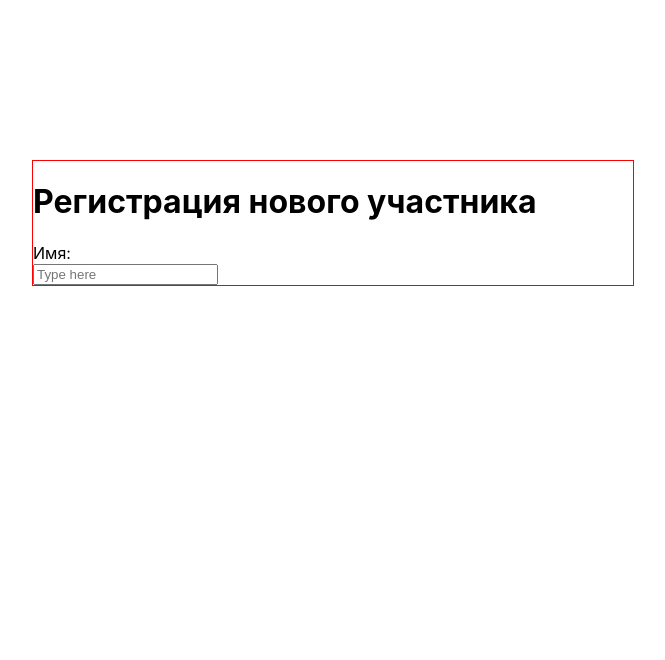
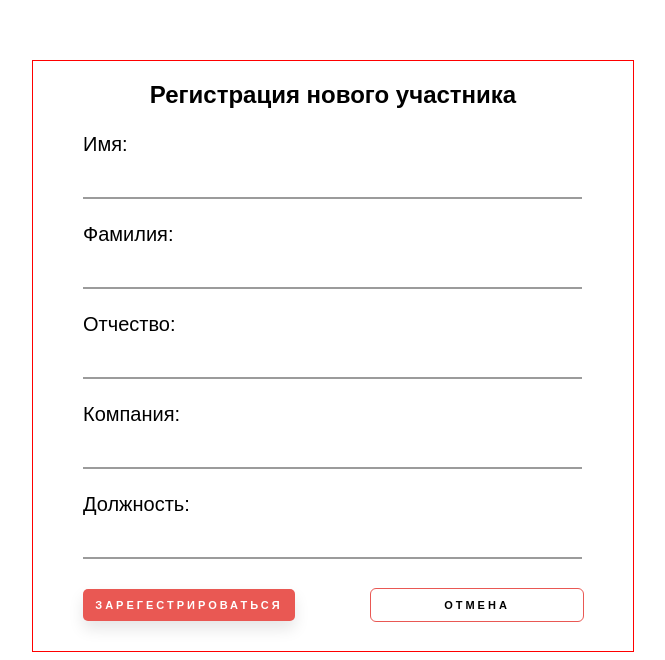
Before and after one commit to Enflamer/eventos-regestration-form, a React (Create React App) app: page / in a window 1280 px wide. Shown: the part 140-800 px from the top of the page, without its empty margins (307-972 px from the left). Built offline with nearby package versions, Linux system fonts and the light colour scheme.

Commit message:
First version

```diff
--- a/src/App.js
+++ b/src/App.js
@@ -2,9 +2,19 @@ import React from 'react';
 import ApplicationForm from './components/ApplicationForm'
 
 function App() {
+
+  const title = 'Регистрация нового участника'
+  const fields = [
+    {title:"Имя"},
+    {title:"Фамилия"},
+    {title:"Отчество"},
+    {title:"Компания"},
+    {title:"Должность"},
+  ]
+
   return (
     <div className="wrapper">
-        <ApplicationForm name='Регистрация нового участника' />
+        <ApplicationForm name={title} fields={fields} />
     </div>
   );
 }
--- a/src/components/ApplicationButton.js
+++ b/src/components/ApplicationButton.js
@@ -0,0 +1,11 @@
+import React from 'react'
+
+export default function ApplicationButton(props) {
+    return (
+        <div className='application-button'>
+            <div className='application-button__title'>
+                {props.title}
+            </div>
+        </div>
+    )
+}
--- a/src/components/ApplicationField.js
+++ b/src/components/ApplicationField.js
@@ -8,7 +8,7 @@ export default function ApplicationField(props){
             </div>
             <input
                 type='text'
-                placeholder='Type here'
+                className='application-field__field'
             />
         </div>
     );
--- a/src/components/ApplicationForm.js
+++ b/src/components/ApplicationForm.js
@@ -1,13 +1,21 @@
-import React from 'react';
+import React, { useState } from 'react';
 import ApplicationField from './ApplicationField'
-
+import ApplicationButton from './ApplicationButton'
+import '../styles/ApplicationForm.scss'
 
 
 export default function ApplicationForm(props) {
+
+    const [fields, setFields] = useState(props.fields)
+
     return (
         <div className='application-form'>
-            <h1>{props.name}</h1>
-            <ApplicationField title='Имя' />
+            <h2 className='application-form__title'>{props.name}</h2>
+            {fields.map(field => <ApplicationField title={field.title}/>)}
+            <div className='application-form-buttons'>
+                <ApplicationButton title='Зарегестрироваться'/>
+                <ApplicationButton title='Отмена'/>
+            </div>
         </div>
     );
 }
--- a/src/index.css
+++ b/src/index.css
@@ -14,7 +14,7 @@ code {
 
 .wrapper {
   margin: 0 auto;
-  margin-top: 300px;
+  margin-top: 200px;
   width: 600px;
   border: 1px solid red;
 }
--- /dev/null
+++ b/src/styles/ApplicationForm.scss
@@ -0,0 +1,87 @@
+.application {
+    width: 100%;
+
+
+
+    &-form{
+        &__title {
+           text-align: center;
+           //font-family: 'Montserrat', sans-serif;
+           font-family: 'Futura PT', sans-serif;
+        }
+
+        &-buttons {
+            width: 500px;
+            margin: 30px auto;
+        }
+    }
+
+    &-field {
+        margin: 20px auto;
+        width: 500px;
+        //font-family: 'Montserrat', sans-serif;
+        font-family: 'Futura PT', sans-serif;
+        line-height: 30px;
+        font-size: 20px;
+
+        &__title{
+
+            margin-bottom: 5px;
+        }
+
+        &__field {
+            width: 495px;
+            height: 30px;
+            font-family: inherit;
+            border: 0;
+            border-bottom: 2px solid #9b9b9b;
+            outline: 0;
+            font-size: 1rem;
+            color: black;
+
+            background: transparent;
+            transition: border-color 0.2s;
+        }
+    }
+
+    &-button {
+        display: inline-block;
+        width: 200px;
+        padding: 10px 6px;
+
+        border-radius: 5px;
+        font-family: 'Montserrat', sans-serif;
+        font-size: 11px;
+        text-transform: uppercase;
+        text-align: center;
+        letter-spacing: 3px;
+        font-weight: 600;
+        color: white;
+        background: #e95853;
+        box-shadow: 0 8px 15px rgba(0,0,0,.1);
+        transition: .3s;
+
+        &:last-child {
+            float: right;
+            background: white;
+            color: #000;
+            box-shadow: 0 0 0;
+            outline:1px solid #e95853;
+            &:hover {
+                box-shadow: 0 15px 20px rgba(238, 238, 238, 0.4);
+                transform: translateY(-7px);
+            }
+        }
+
+        &:first-child{
+            &:hover {
+                background: rgb(23, 173, 98);
+                box-shadow: 0 15px 20px rgba(46, 229, 156, 0.281);
+                color: white;
+                transform: translateY(-7px);
+            }
+        }
+
+
+    }
+}
```
